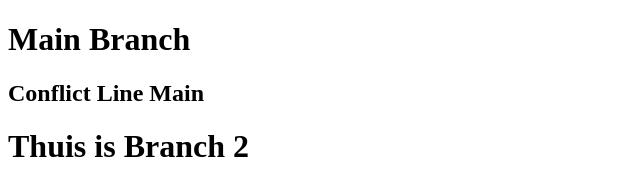
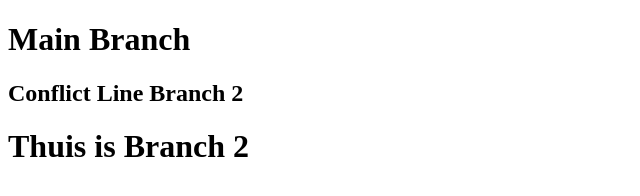
Before and after one commit to 3326umar/Demo1, a plain HTML site: page index.html in a window 1280 px wide. Shown: the full height of the page, 0-640 px from the left. Drawn offline with Linux system fonts and the light colour scheme.

Commit message:
Branch 2

```diff
--- a/index.html
+++ b/index.html
@@ -7,7 +7,7 @@
 </head>
 <body>
     <h1>Main Branch</h1>
-    <h2>Conflict Line Main</h2>
+    <h2>Conflict Line Branch 2</h2>
     <h1>Thuis is Branch 2</h1>
 </body>
 </html>
```
